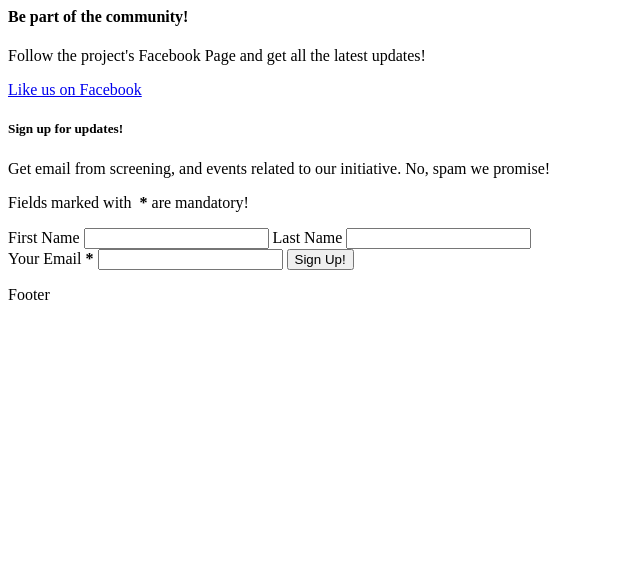
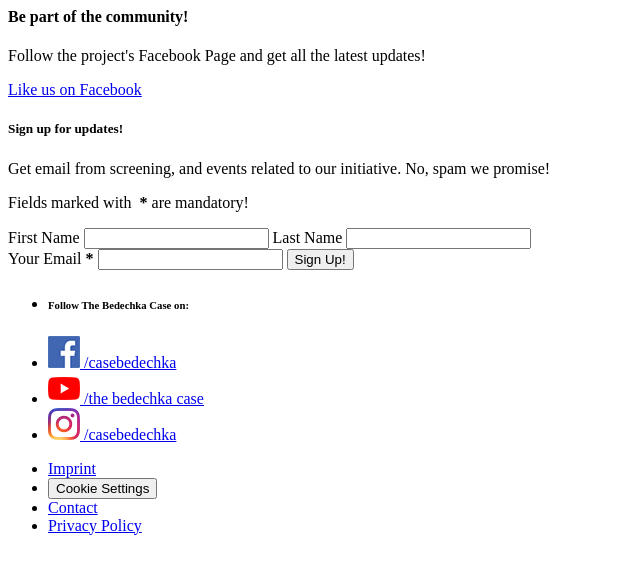
Before and after one commit to Cooty/the-bedechka-case, a Symfony app: template templates/includes/footer.html.twig in a window 1280 px wide. Shown: the top 574 px of the page, without its empty margins (0-640 px from the left). Run offline with Twig, Linux system fonts and the light colour scheme; the template is opened without the code that fills it, so the values that code supplies are empty; some libraries are stand-ins or nearby versions.

Commit message:
Signup form
- [WIP] footer

```diff
--- a/assets/scss/base/_global.scss
+++ b/assets/scss/base/_global.scss
@@ -20,3 +20,7 @@
 html {
   -webkit-text-size-adjust: 100%; /* Prevent font scaling in landscape while allowing user zoom */
 }
+
+button {
+  -webkit-appearance: none;
+}
--- a/assets/scss/base/_silent-classes.scss
+++ b/assets/scss/base/_silent-classes.scss
@@ -70,8 +70,8 @@
   padding-left: $gutter;
   padding-right: $gutter;
 
-  @media (min-width: $tablet) {
-    height: 421px;
-    justify-content: flex-end;
+  @media (min-width: $desktop) {
+    padding-left: $gutter-desktop;
+    padding-right: $gutter-desktop;
   }
 }
--- a/assets/scss/layout/_hero.scss
+++ b/assets/scss/layout/_hero.scss
@@ -9,9 +9,9 @@
   align-items: center;
   justify-content: flex-start;
 
-  @media (min-width: $desktop) {
-    padding-left: $gutter-desktop;
-    padding-right: $gutter-desktop;
+  @media (min-width: $tablet) {
+    height: 421px;
+    justify-content: flex-end;
   }
 
   &--tall {
--- a/templates/includes/footer.html.twig
+++ b/templates/includes/footer.html.twig
@@ -1,6 +1,4 @@
 <footer class="footer">
-    {{ include('./includes/join-us.html.twig') }}
-    <div class="footer__bottom">
-        Footer
-    </div>
+    {{ include('./includes/footer/join-us.html.twig') }}
+    {{ include('./includes/footer/footer-bottom.html.twig') }}
 </footer>
--- /dev/null
+++ b/templates/includes/footer/footer-bottom.html.twig
@@ -0,0 +1,54 @@
+<div class="footer__bottom">
+    <ul class="footer__bottom-social-media">
+        <li>
+            <h6 class="footer__bottom-title">
+                Follow <strong>The Bedechka Case</strong> on:
+            </h6>
+        </li>
+        <li class="footer__bottom-social-media-item">
+            <a href="https://www.facebook.com/casebedechka/" rel="noopener noreferer" target="_blank">
+                <img src="{{ asset('build/icons/fb-logo@2x.png') }}"
+                     alt=""
+                     class="footer__bottom-social-media-icon">
+                <span class="footer__bottom-social-media-label">
+                    /casebedechka
+                </span>
+            </a>
+        </li>
+        <li class="footer__bottom-social-media-item">
+            <a href="https://www.youtube.com/user/mandarinata" rel="noopener noreferer" target="_blank">
+                <img src="{{ asset('build/icons/yt-logo@2x.png') }}"
+                     alt=""
+                     class="footer__bottom-social-media-icon">
+                <span class="footer__bottom-social-media-label">
+                    /the bedechka case
+                </span>
+            </a>
+        </li>
+        <li class="footer__bottom-social-media-item">
+            <a href="https://www.instagram.com/casebedechka/" rel="noopener noreferer" target="_blank">
+                <img src="{{ asset('build/icons/instagram-logo@2x.png') }}"
+                     alt=""
+                     class="footer__bottom-social-media-icon">
+                <span class="footer__bottom-social-media-label">
+                    /casebedechka
+                </span>
+            </a>
+        </li>
+    </ul>
+
+    <ul class="footer__bottom-menu">
+        <li class="footer__bottom-menu-item">
+            <a href="#" class="footer__bottom-menu-label">Imprint</a>
+        </li>
+        <li class="footer__bottom-menu-item">
+            <button type="button" class="footer__bottom-menu-label">Cookie Settings</button>
+        </li>
+        <li class="footer__bottom-menu-item">
+            <a href="#" class="footer__bottom-menu-label">Contact</a>
+        </li>
+        <li class="footer__bottom-menu-item">
+            <a href="#" class="footer__bottom-menu-label">Privacy Policy</a>
+        </li>
+    </ul>
+</div>
```
Also changed, not shown: assets/scss/layout/_footer.scss (+108 -1 lines), templates/includes/footer/join-us.html.twig (renamed from templates/includes/join-us.html.twig).
